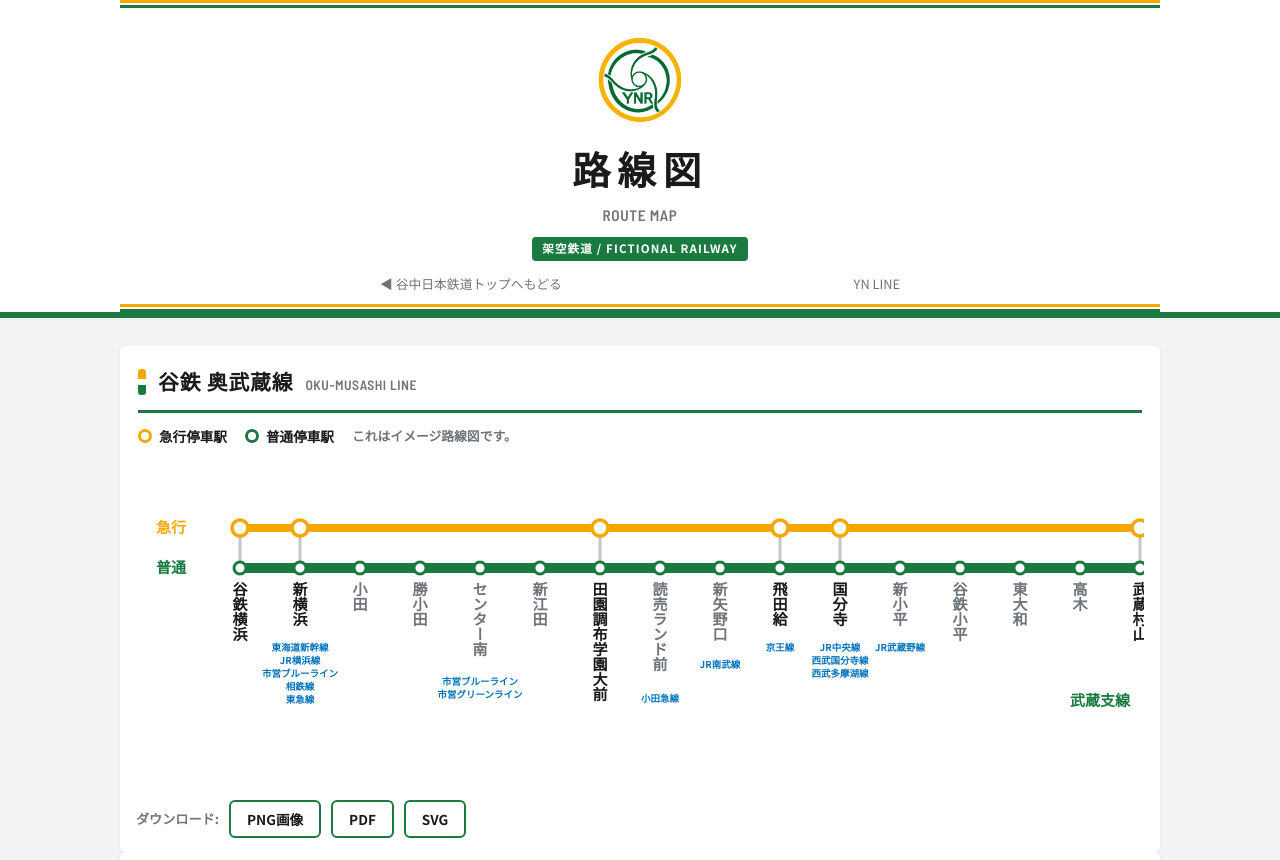
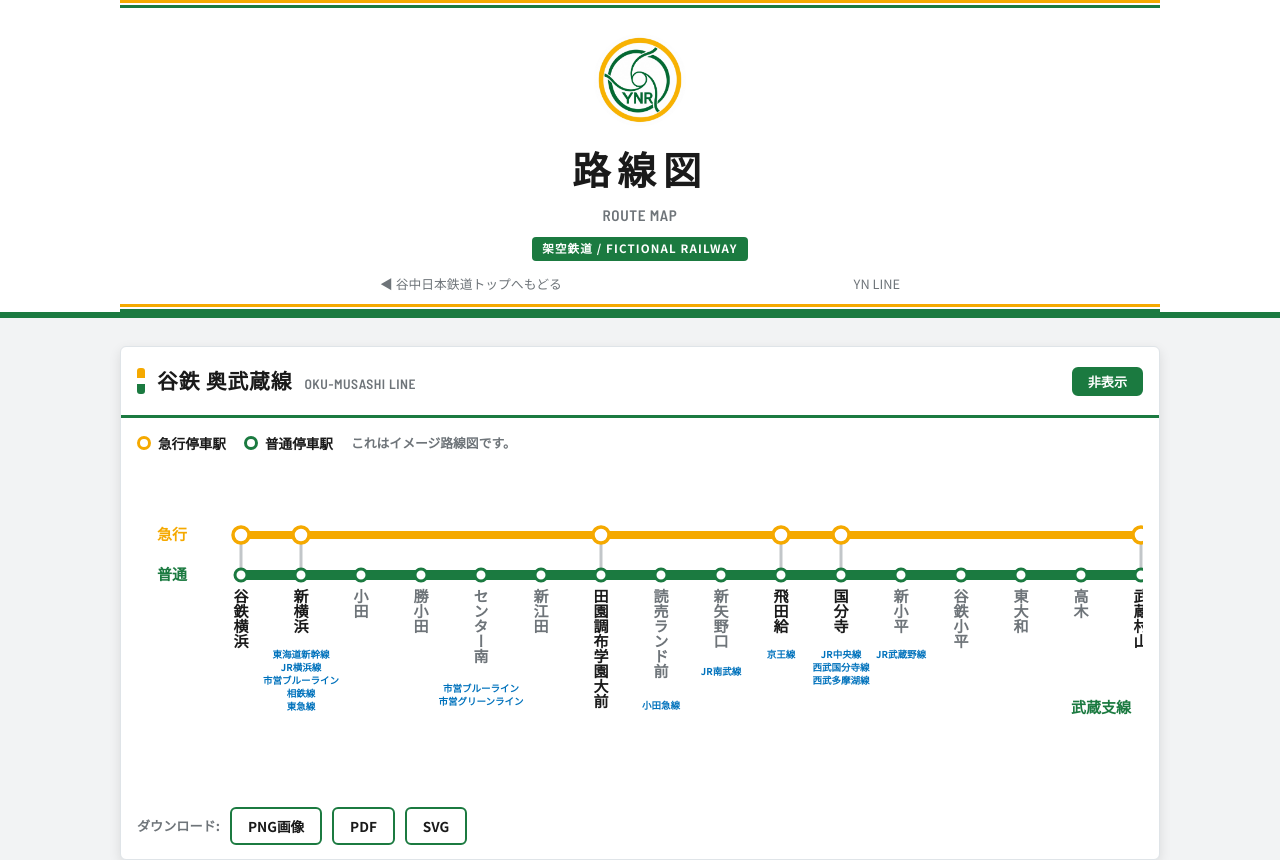
Before and after one commit to yishi34/rail-sign-news, a Next.js app: page /yanaka/routemap in a window 1280 px wide. Shown: the top 860 px of the page. Built offline with nearby package versions, Linux system fonts and the light colour scheme.

Commit message:
路線図を開閉カード方式に変更

```diff
--- a/app/globals.css
+++ b/app/globals.css
@@ -246,7 +246,18 @@ main.yk-main{grid-template-columns:minmax(0,1fr)}
 }
 
 /* 路線図ページ(/yanaka/routemap): 白い枠の中に 路線名+凡例+路線図 をまとめて1枚に */
-.rm-card{background:var(--sign-white);border-radius:var(--radius);box-shadow:0 1px 3px rgba(0,0,0,.08);padding:18px 16px 14px;min-width:0;max-width:100%}
+.rm-card{background:var(--sign-white);border-radius:var(--radius);box-shadow:0 1px 3px rgba(0,0,0,.08);min-width:0;max-width:100%;overflow:hidden;border:1px solid #dfe4e8}
+.rm-card + .rm-card{margin-top:16px}
+.rm-card[open]{box-shadow:0 4px 12px rgba(0,0,0,.1)}
+.rm-card-summary{list-style:none;cursor:pointer;display:grid;grid-template-columns:auto minmax(0,1fr) auto;align-items:center;gap:12px;padding:16px;border-bottom:0 solid transparent}
+.rm-card-summary::-webkit-details-marker{display:none}
+.rm-card[open] .rm-card-summary{border-bottom:3px solid var(--ynr-green)}
+.rm-card-title{min-width:0;display:flex;flex-wrap:wrap;align-items:baseline;gap:4px 12px}
+.rm-toggle{font-size:.82rem;font-weight:900;color:var(--sign-ink);background:var(--sign-white);border:2px solid var(--ynr-green);border-radius:6px;padding:6px 14px;line-height:1;white-space:nowrap}
+.rm-toggle::before{content:"表示"}
+.rm-card[open] .rm-toggle{background:var(--ynr-green);color:#fff}
+.rm-card[open] .rm-toggle::before{content:"非表示"}
+.rm-card-body{padding:14px 16px}
 .rm-card-head{padding:0 2px}
 .rm-line{display:flex;flex-wrap:wrap;align-items:baseline;gap:4px 12px;border-bottom:3px solid var(--ynr-green);padding-bottom:10px;margin-bottom:12px}
 .rm-line-band{align-self:center;width:8px;height:26px;border-radius:3px;background:var(--ynr-band);flex:none}
--- a/app/yanaka/routemap/page.js
+++ b/app/yanaka/routemap/page.js
@@ -328,16 +328,17 @@ export default function YanakaRouteMapPage() {
 
       <main className="yk-main">
         <section>
-          {rm.lines.map((line) => (
-            <div className="rm-card" key={line.id}>
-              <div className="rm-card-head">
-                {/* 路線名 */}
-                <div className="rm-line">
+          {rm.lines.map((line, index) => (
+            <details className="rm-card" key={line.id} open={index === 0}>
+              <summary className="rm-card-summary">
                 <span className="rm-line-band"></span>
-                  <h2 className="rm-line-title">{line.name}</h2>
+                <span className="rm-card-title">
+                  <span className="rm-line-title">{line.name}</span>
                   <span className="rm-line-en en">{line.nameEn}</span>
-                </div>
-                {/* 凡例(種別ぶん) */}
+                </span>
+                <span className="rm-toggle" aria-hidden="true"></span>
+              </summary>
+              <div className="rm-card-body">
                 <div className="rm-legend">
                   {line.shape !== "loop" &&
                     line.types.map((t) => (
@@ -348,7 +349,6 @@ export default function YanakaRouteMapPage() {
                     ))}
                   <span className="rm-note">{line.note || rm.note}</span>
                 </div>
-              </div>
                 {/* 路線図(駅数が多いので横スクロール) */}
                 <div className="rm-scroll">
                   {line.shape === "loop" ? <LoopSvg line={line} /> : <RouteSvg line={line} />}
@@ -356,6 +356,7 @@ export default function YanakaRouteMapPage() {
                 <p className="rm-hint">← 横にスクロールできます →</p>
                 <Downloads line={line} />
               </div>
+            </details>
           ))}
         </section>
       </main>
--- a/data/yanaka.json
+++ b/data/yanaka.json
@@ -356,6 +356,26 @@
         ]
       },
       {
+        "id": "kitadake-climb",
+        "name": "谷鉄 北岳登山線",
+        "nameEn": "KITADAKE CLIMB LINE",
+        "note": "これはイメージ路線図です。北岳登山口方面への架空アクセス路線です。",
+        "types": [
+          { "id": "loc", "label": "普通", "color": "#1b7a40", "rank": 1 }
+        ],
+        "stations": [
+          { "name": "上諏訪", "rank": 1, "transfer": ["谷鉄 富山線", "JR中央本線"] },
+          { "name": "新相生", "rank": 1 },
+          { "name": "甲斐小笠原", "rank": 1 },
+          { "name": "白根桃源", "rank": 1 },
+          { "name": "芦安温泉", "rank": 1 },
+          { "name": "夜叉神峠", "rank": 1 },
+          { "name": "南アルプスゲート", "rank": 1 },
+          { "name": "広河原", "rank": 1 },
+          { "name": "北岳登山口", "rank": 1 }
+        ]
+      },
+      {
         "id": "musashi-loop",
         "name": "谷鉄 武蔵環状線",
         "nameEn": "MUSASHI LOOP LINE",
```
Lines whose indentation alone changed are shown as unchanged.
